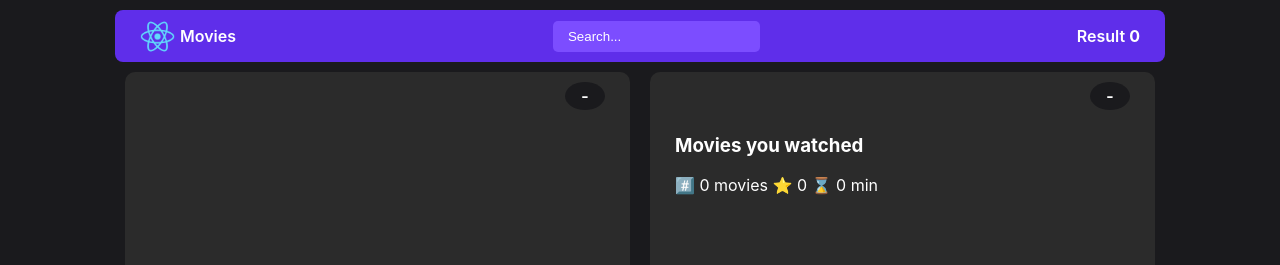
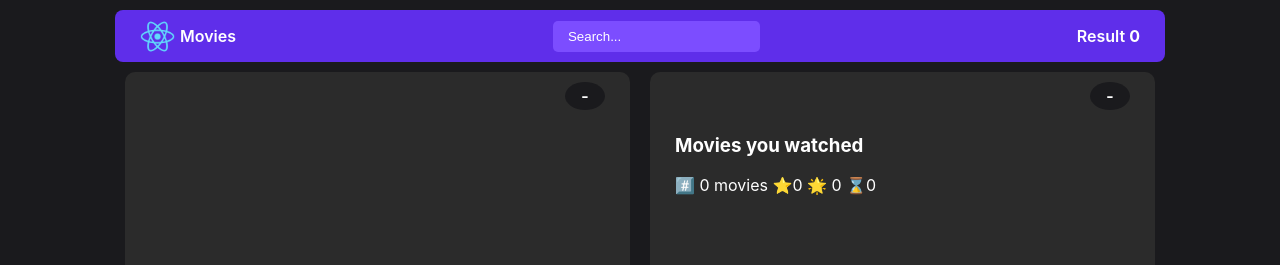
Before and after one commit to mustafa-salah-1/react-list-movies, a React (Create React App) app: page / in a window 1280 px wide. Shown: the top 265 px of the page. Built offline with nearby package versions, Linux system fonts and the light colour scheme.

Commit message:
Improves watched movie summary information
Calculates and displays the total IMDb rating, user rating, and runtime for watched movies.

This enhances the watched movie summary by providing more comprehensive information to the user. It parses movie runtime to extract the numerical value.

```diff
--- a/src/component/App.js
+++ b/src/component/App.js
@@ -112,6 +112,7 @@ function ShowMovie({ movieID, handleWatchedMoive }) {
       id: movie.imdbID,
       title: movie.Title,
       poster: movie.Poster,
+      time: movie.Runtime.replace(" min", ""),
       year: movie.Year,
       rate: movie.imdbRating,
       myRate: star,
@@ -268,10 +269,23 @@ function ListItem({ movie, handleShowMovie }) {
   );
 }
 function WatchedSummary({ watched }) {
+  function returnImdbRate() {
+    return watched.reduce((sum, movie) => sum + Number(movie.rate), 0);
+  }
+  function returnMyRate() {
+    return watched.reduce((sum, movie) => sum + Number(movie.myRate), 0);
+  }
+  function returnTime() {
+    return watched.reduce((sum, movie) => sum + Number(movie.time), 0);
+  }
+
   return (
     <div>
       <h3>Movies you watched</h3>
-      <div>#️⃣ {watched.length} movies ⭐ 0 ⌛ 0 min</div>
+      <div>
+        #️⃣ {watched.length} movies ⭐{returnImdbRate()} 🌟 {returnMyRate()} ⌛
+        {returnTime()}
+      </div>
     </div>
   );
 }
```
